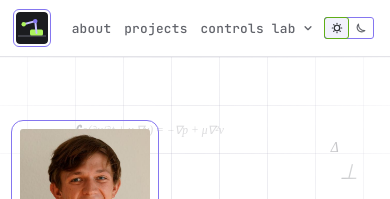
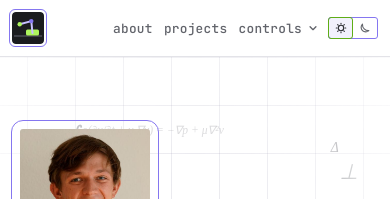
Before and after one commit to Tsmorz/Tsmorz.github.io, a Jekyll site: the page built from index.html, in a window 390 px wide. Shown: the top 199 px of the page. Built offline with Jekyll 4.4.1, drawn with Linux system fonts in a browser that asks for light colours; some web fonts are replaced.

Commit message:
Nav: stop Controls dropdown caret hiding behind theme toggle on phones
Co-Authored-By: Claude Sonnet 5.5 <noreply@anthropic.com>

```diff
--- a/_layouts/default.html
+++ b/_layouts/default.html
@@ -38,7 +38,7 @@
           <li><a href="{{ '/about/' | relative_url }}" {% if p contains '/about' %}aria-current="page"{% endif %}>About</a></li>
           <li><a href="{{ '/projects/' | relative_url }}" {% if p contains '/projects' %}aria-current="page"{% endif %}>Projects</a></li>
           <li class="nav-menu">
-            <a href="{{ '/controls/' | relative_url }}" {% if p contains '/controls' %}aria-current="page"{% endif %}>Controls Lab</a>
+            <a href="{{ '/controls/' | relative_url }}" {% if p contains '/controls' %}aria-current="page"{% endif %}>Controls<span class="nav-lab"> Lab</span></a>
             <button class="nav-menu-btn" type="button" aria-haspopup="true" aria-expanded="false" aria-controls="controls-menu" aria-label="Controls Lab pages"><svg viewBox="0 0 12 12" width="10" height="10" fill="none" stroke="currentColor" stroke-width="1.6" stroke-linecap="round" stroke-linejoin="round" aria-hidden="true"><path d="M2.5 4.5 6 8l3.5-3.5"/></svg></button>
             <ul class="nav-menu-list" id="controls-menu">
               <li><a href="{{ '/controls/' | relative_url }}" {% if p == '/controls/' %}aria-current="page"{% endif %}>Lessons</a></li>
--- a/assets/css/main.css
+++ b/assets/css/main.css
@@ -830,3 +830,11 @@ input[type="checkbox"], input[type="radio"] { accent-color: var(--lime); }
   .nav-links a { padding-inline: .35rem; }
   .nav-menu-btn { padding-inline: .2rem; margin-left: -.1rem; }
 }
+@media (max-width: 620px) {
+  .nav-lab { display: none; }
+  .nav-links { flex-shrink: 0; }
+}
+@media (max-width: 400px) {
+  .nav { gap: .4rem; padding-inline: .75rem; }
+  .nav-links a { font-size: .8rem; padding-inline: .3rem; }
+}
```
